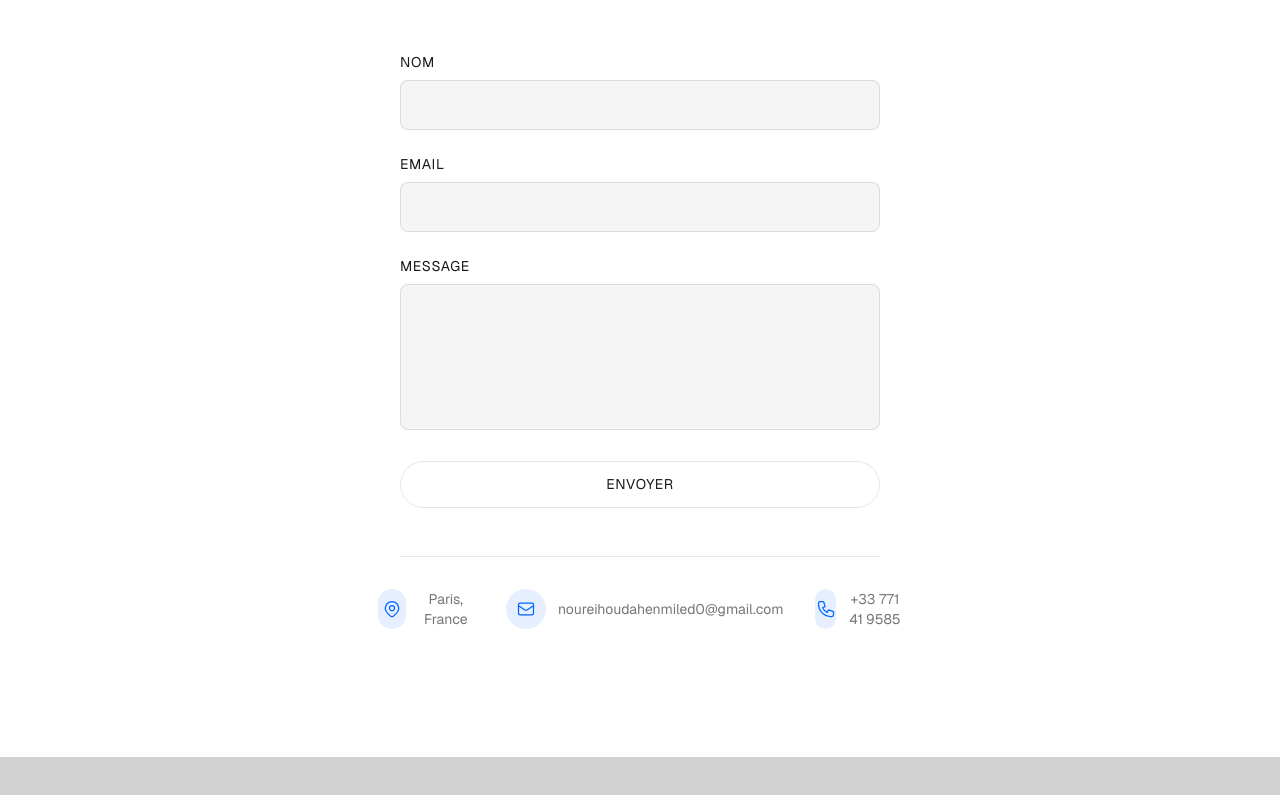
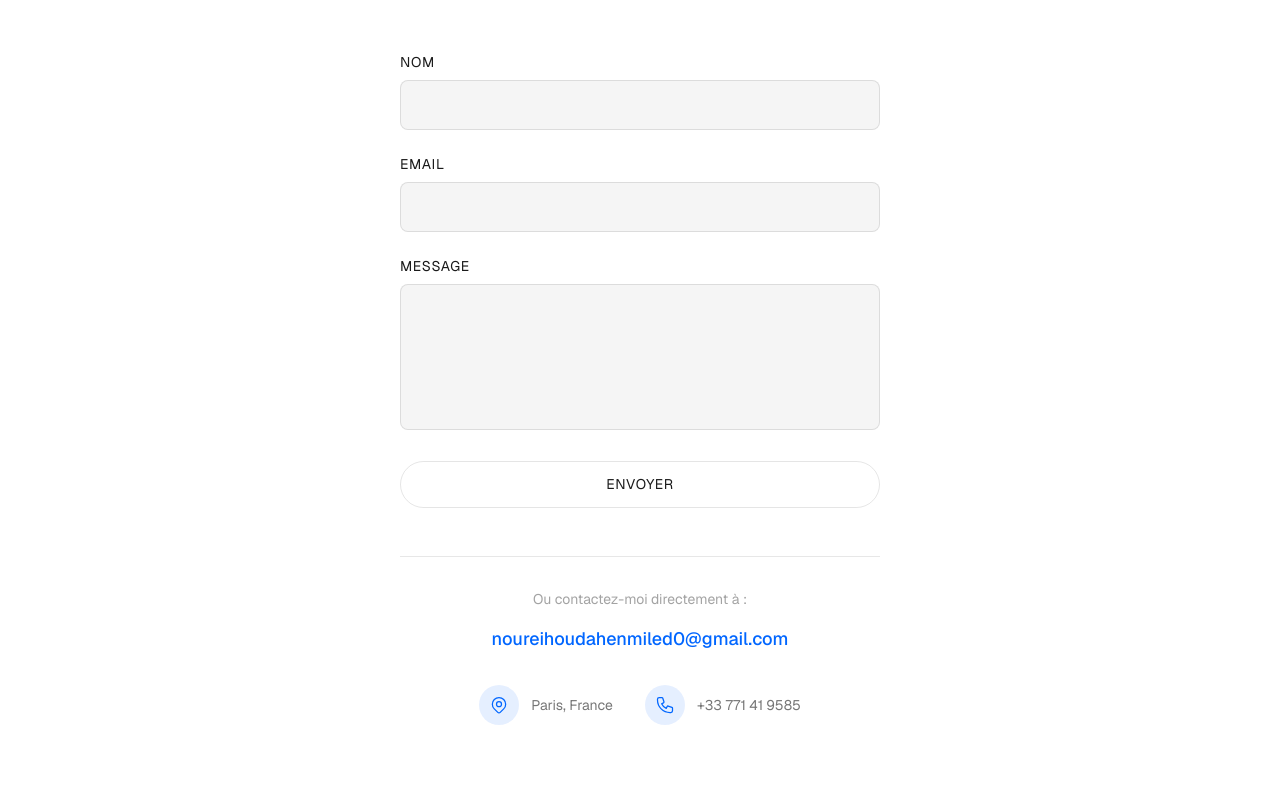
Before and after one commit to safabm7121/nour-portfolio, a React (Vite) app: page / in a window 1280 px wide. Shown: the part 3709-4504 px from the top of the page. Before the commit the page ends 4466 px from the top, so only its background shows below. Built offline with nearby package versions, Linux system fonts and the light colour scheme.

Commit message:
workgrid

```diff
--- a/src/components/Contact.jsx
+++ b/src/components/Contact.jsx
@@ -7,6 +7,7 @@ const Contact = ({ language }) => {
   const [formData, setFormData] = useState({ name: '', email: '', message: '' });
   const [submitted, setSubmitted] = useState(false);
   const [isSubmitting, setIsSubmitting] = useState(false);
+  const [error, setError] = useState(false);
 
   const handleChange = (e) => {
     setFormData({ ...formData, [e.target.name]: e.target.value });
@@ -15,6 +16,7 @@ const Contact = ({ language }) => {
   const handleSubmit = async (e) => {
     e.preventDefault();
     setIsSubmitting(true);
+    setError(false);
 
     // Create form data for FormSubmit
     const formDataToSend = new FormData();
@@ -23,21 +25,30 @@ const Contact = ({ language }) => {
     formDataToSend.append('message', formData.message);
     formDataToSend.append('_captcha', 'false');
     formDataToSend.append('_template', 'table');
-    formDataToSend.append('_subject', `New message from ${formData.name}`);
+    formDataToSend.append('_subject', `Portfolio: New message from ${formData.name}`);
+    formDataToSend.append('_replyto', formData.email);
 
     try {
-      const response = await fetch('https://formsubmit.co/noureihoudahenmiled0@gmail.com', {
+      // Use FormSubmit's endpoint with the email in the URL
+      const response = await fetch('https://formsubmit.co/ajax/noureihoudahenmiled0@gmail.com', {
         method: 'POST',
         body: formDataToSend,
       });
 
-      if (response.ok) {
+      const data = await response.json();
+
+      if (response.ok && data.success) {
         setSubmitted(true);
         setFormData({ name: '', email: '', message: '' });
         setTimeout(() => setSubmitted(false), 5000);
+      } else {
+        setError(true);
+        setTimeout(() => setError(false), 5000);
       }
     } catch (error) {
       console.error('Error sending message:', error);
+      setError(true);
+      setTimeout(() => setError(false), 5000);
     } finally {
       setIsSubmitting(false);
     }
@@ -52,7 +63,8 @@ const Contact = ({ language }) => {
       message: "Message",
       send: "Send Message",
       sending: "Sending...",
-      sent: "Message sent!",
+      sent: "Message sent! I'll get back to you soon.",
+      error: "Something went wrong. Please try again or email me directly.",
     },
     fr: {
       title: "Travaillons Ensemble",
@@ -62,7 +74,8 @@ const Contact = ({ language }) => {
       message: "Message",
       send: "Envoyer",
       sending: "Envoi en cours...",
-      sent: "Message envoyé !",
+      sent: "Message envoyé ! Je vous répondrai bientôt.",
+      error: "Une erreur est survenue. Veuillez réessayer ou m'envoyer un email directement.",
     },
   };
 
@@ -138,21 +151,41 @@ const Contact = ({ language }) => {
             <motion.div
               initial={{ opacity: 0, y: 10 }}
               animate={{ opacity: 1, y: 0 }}
-              className="text-center text-[#0066ff] text-sm"
+              className="text-center text-[#0066ff] text-sm p-4 bg-[#0066ff]/5 rounded-lg"
             >
               {c.sent}
             </motion.div>
           )}
+
+          {error && (
+            <motion.div
+              initial={{ opacity: 0, y: 10 }}
+              animate={{ opacity: 1, y: 0 }}
+              className="text-center text-red-500 text-sm p-4 bg-red-50 rounded-lg"
+            >
+              {c.error}
+            </motion.div>
+          )}
         </motion.form>
 
-        {/* Contact Info with Blue Abstract Icons */}
+        {/* Alternative direct email contact */}
         <motion.div
           initial={{ opacity: 0 }}
           animate={inView ? { opacity: 1 } : {}}
           transition={{ delay: 0.4, duration: 0.6 }}
           className="text-center mt-12 pt-8 border-t border-[#1a1a1a]/10"
         >
-          <div className="flex flex-col sm:flex-row items-center justify-center gap-8">
+          <p className="text-sm text-[#1a1a1a]/40 mb-4">
+            {language === 'en' ? 'Or reach me directly at:' : 'Ou contactez-moi directement à :'}
+          </p>
+          <a
+            href="mailto:noureihoudahenmiled0@gmail.com"
+            className="text-[#0066ff] hover:text-[#0066ff]/80 transition-colors text-lg font-medium"
+          >
+            noureihoudahenmiled0@gmail.com
+          </a>
+
+          <div className="flex flex-col sm:flex-row items-center justify-center gap-8 mt-8">
             {/* Location */}
             <div className="flex items-center gap-3">
               <div className="w-10 h-10 rounded-full bg-[#0066ff]/10 flex items-center justify-center">
@@ -162,18 +195,6 @@ const Contact = ({ language }) => {
                 </svg>
               </div>
               <span className="text-sm text-[#1a1a1a]/60">Paris, France</span>
-            </div>
-
-            {/* Email */}
-            <div className="flex items-center gap-3">
-              <div className="w-10 h-10 rounded-full bg-[#0066ff]/10 flex items-center justify-center">
-                <svg className="w-5 h-5 text-[#0066ff]" fill="none" stroke="currentColor" viewBox="0 0 24 24">
-                  <path strokeLinecap="round" strokeLinejoin="round" strokeWidth={1.5} d="M3 8l7.89 5.26a2 2 0 002.22 0L21 8M5 19h14a2 2 0 002-2V7a2 2 0 00-2-2H5a2 2 0 00-2 2v10a2 2 0 002 2z" />
-                </svg>
-              </div>
-              <a href="mailto:noureihoudahenmiled0@gmail.com" className="text-sm text-[#1a1a1a]/60 hover:text-[#0066ff] transition-colors">
-                noureihoudahenmiled0@gmail.com
-              </a>
             </div>
 
             {/* Phone */}
```
